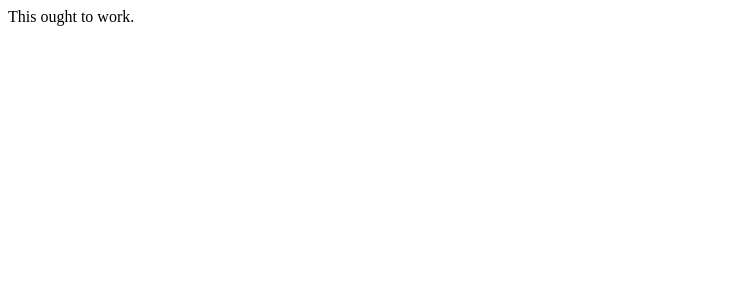
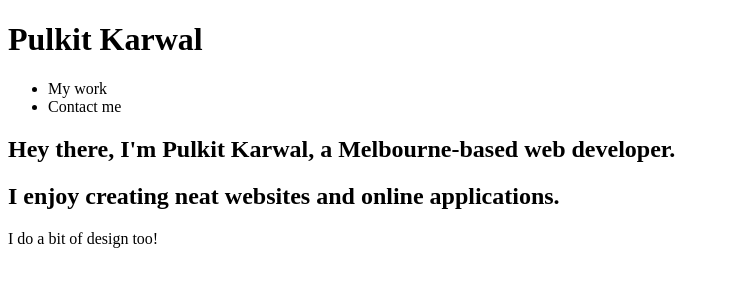
Before and after one commit to pulkit24/pulkit24.github.io, a plain HTML site: page index.html in a window 1280 px wide. Shown: the whole page, without its empty margins (0-729 px from the left). Drawn offline with Linux system fonts and the light colour scheme.

Commit message:
Basic sections and framework

```diff
--- a/index.html
+++ b/index.html
@@ -4,6 +4,44 @@
 		<title>Pulkit Karwal | Front-end Web Developer and Software Engineer | Portfolio</title>
 	</head>
 	<body>
-		This ought to work.
+		<!-- Top nav bar -->
+		<header>
+			<!-- Logo -->
+			<!-- TBD: add DP -->
+			<h1>Pulkit Karwal</h1>
+			<!-- end logo -->
+
+			<!-- Menu -->
+			<nav>
+				<ul>
+					<li>My work</li>
+					<li>Contact me</li>
+				</ul>
+			</nav>
+			<!-- end menu -->
+		</header>
+		<!-- end top nav bar -->
+
+		<!-- About me -->
+		<section id="section-about">
+			<h1>Hey there, I'm Pulkit Karwal, a Melbourne-based web developer.</h1>
+			<h2>I enjoy creating neat websites and online applications.</h2>
+			<aside>I do a bit of design too!</aside>
+		</section>
+		<!-- end about me -->
+
+		<!-- Work samples -->
+		<section id="section-work">
+			<!-- add: subnav, subsections by category of work (or tags maybe?) -->
+		</section>
+		<!-- end work samples -->
+
+		<!-- Contact details -->
+		<section id="section-contact">
+			<!-- add: Personals, social links and resume -->
+		</section>
+		<!-- end contact details -->
+
+		<script src=""></script>
 	</body>
 </html>
```
